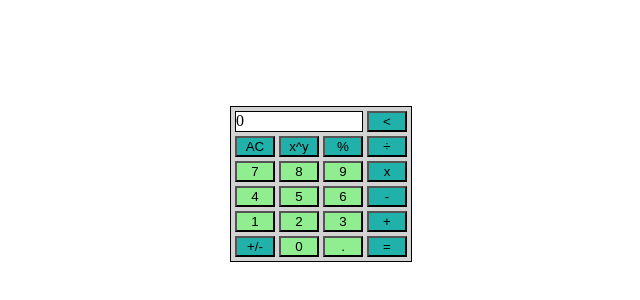
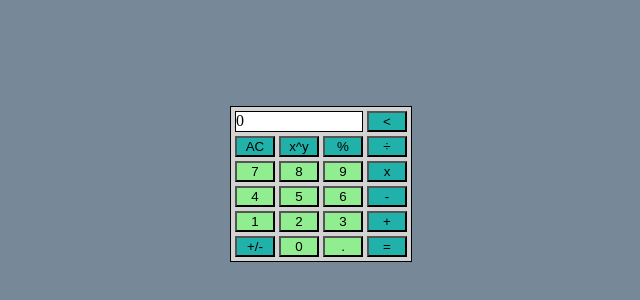
Before and after one commit to jcampbell57/odin-calculator, a plain HTML site: page index.html in a window 1280 px wide. Shown: the part 224-524 px from the top of the page, without its empty margins (319-959 px from the left). Drawn offline with Linux system fonts and the light colour scheme.

Commit message:
adds background color

```diff
--- a/styles.css
+++ b/styles.css
@@ -1,3 +1,7 @@
+html {
+    background-color: lightslategray;
+}
+
 .body {
     display: flex;
     height: 100vh;
```
